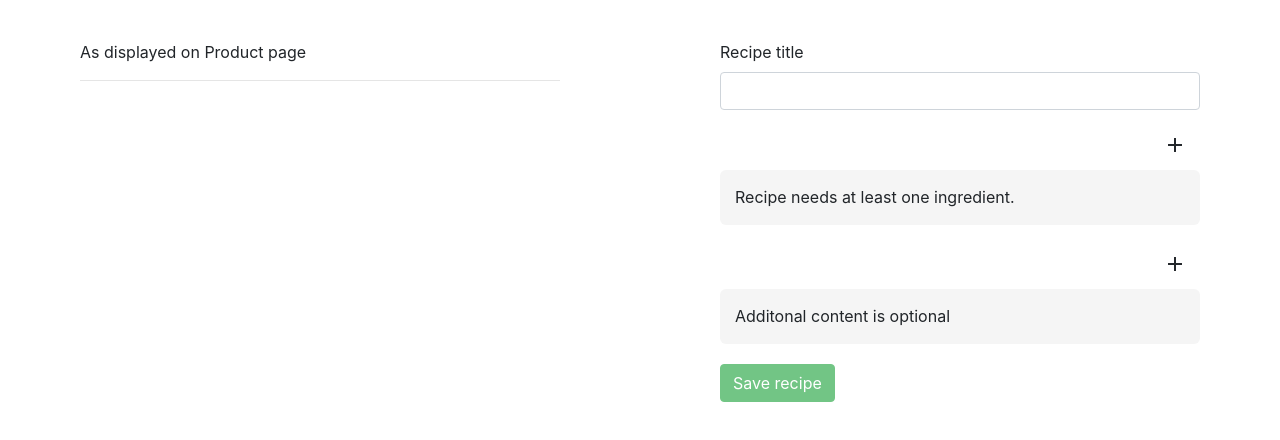
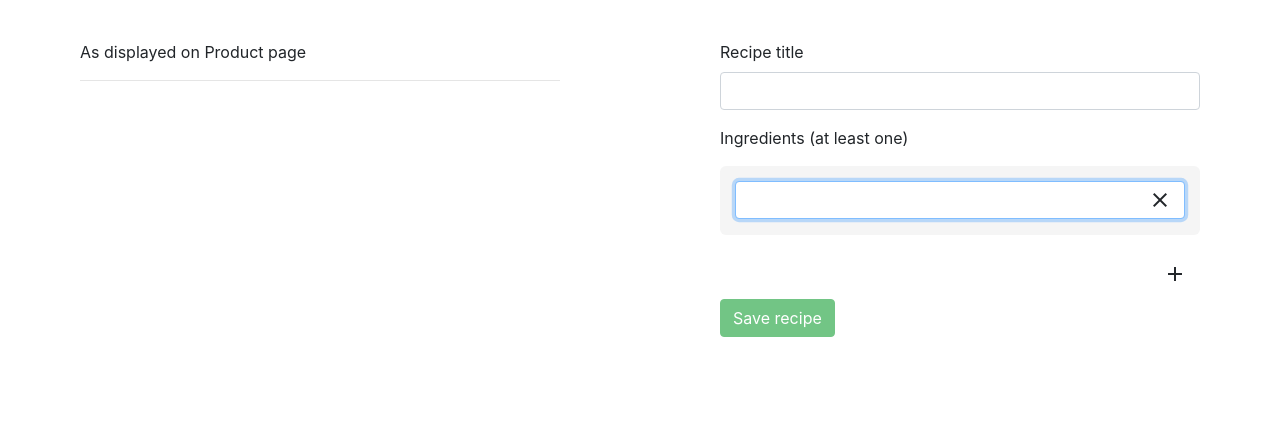
Before and after one commit to Gunzalez/recipe-builder, a React (Create React App) app: page / in a window 1280 px wide. Shown: the top 440 px of the page. Built offline with nearby package versions, Linux system fonts and the light colour scheme.

Commit message:
Improving list widget

```diff
--- a/src/components/Ingredient/Ingredient.js
+++ b/src/components/Ingredient/Ingredient.js
@@ -1,6 +1,6 @@
 import React from 'react';
 
-const ingredient = ({ dataKey, ingredient, removeIngredient }) => {
+const ingredient = ({ dataKey, ingredient, removeIngredient, inputKeyDowned, inputPastedInto }) => {
     return (
         <div className='form-group'>
             <div className='ingredient-row'>
@@ -8,15 +8,19 @@ const ingredient = ({ dataKey, ingredient, removeIngredient }) => {
                 <input type='text'
                     className='form-control'
                     data-name='ingredient'
-                    defaultValue={ingredient}
-                    data-key={dataKey} />
+                    defaultValue={ ingredient }
+                    onKeyDown={ inputKeyDowned }
+                    onPaste= { inputPastedInto }
+                    data-key={ dataKey }
+                    autoFocus />
 
-                <button className='btn btn-default'
+                <button type='button' className='btn btn-default'
                     onClick={removeIngredient}>
                         <i className="material-icons">clear</i>
                 </button>
 
             </div>
+
         </div>
     );
 }
--- a/src/components/RecipeReader/RecipeReader.js
+++ b/src/components/RecipeReader/RecipeReader.js
@@ -2,7 +2,7 @@ import React from 'react';
 
 const reciperReader = (props) => {
 
-    const { recipe: { name, ingredients, additionalContent }} = props;
+    const { recipe: { name, ingredients }} = props;
 
     return (
         <div className={'reader'}>
@@ -20,17 +20,6 @@ const reciperReader = (props) => {
                     })}
                 </ul>
 
-                { additionalContent.map((content, idx) => {
-                    const { text, body } = content;
-                    return (
-                        <div key={idx}
-                            className='additional-content'>
-                                <h4>{ text }</h4>
-                                <p>{ body }</p>
-                        </div>
-                    )
-                })}
-
             </article>
 
         </div>
--- a/src/containers/RecipeBuilder/RecipeBuilder.js
+++ b/src/containers/RecipeBuilder/RecipeBuilder.js
@@ -1,33 +1,21 @@
 import React, { Component } from 'react';
 import ReciperReader from '../../components/RecipeReader/RecipeReader';
 import Ingredient from '../../components/Ingredient/Ingredient';
-import AdditionalContent from '../../components/AdditionalContent/AdditionalContent';
 
 class RecipeBuilder extends Component {
 
     state = {
         name: '',
-        ingredients: [],
-        additionalContent: []
+        ingredients: []
     }
 
     addIngredient = () => {
+        console.log('Adds ingredient');
         this.setState({ ingredients: [
+            ...this.state.ingredients,
             {
                 key: Date.now(),
                 text: ''
-            },
-            ...this.state.ingredients]
-        });
-    }
-
-    addAdditionalContentHandler = () => {
-        this.setState({ additionalContent: [
-            ...this.state.additionalContent,
-            {
-                key: Date.now(),
-                title: '',
-                body: ''
             }]
         });
     }
@@ -51,28 +39,6 @@ class RecipeBuilder extends Component {
                 })
                 this.setState({ ingredients });
                 break;
-            case 'title':
-                const additionalContent = this.state.additionalContent.map(content => {
-                    if(content.key.toString() === e.target.dataset.key.toString()){
-                        content.text = e.target.value;
-                        return content
-                    } else {
-                        return content;
-                    }
-                })
-                this.setState({ additionalContent });
-                break;
-            case 'body':
-                const updatedAdditionalContent = this.state.additionalContent.map(content => {
-                    if(content.key.toString() === e.target.dataset.key.toString()){
-                        content.body = e.target.value;
-                        return content
-                    } else {
-                        return content;
-                    }
-                })
-                this.setState({ additionalContent: updatedAdditionalContent });
-                break;
             default:
                 this.setState({ [identifier]: e.target.value });
                 break;
@@ -80,6 +46,7 @@ class RecipeBuilder extends Component {
     }
 
     removeItemHandler = (key, itemType) => {
+        console.log(itemType);
         switch(itemType){
             case 'ingredient':
                 {
@@ -111,16 +78,39 @@ class RecipeBuilder extends Component {
         console.log(this.state);
     }
 
+    componentDidMount() {
+        if(!this.state.ingredients.length){
+            this.addIngredient();
+        }
+    };
+
+    keyDownHandler = (e) => {
+        var keynum;
+        if(window.event) { // IE
+            keynum = e.keyCode;
+        } else if(e.which){ // Netscape/Firefox/Opera
+            keynum = e.which;
+        }
+        if(keynum === 13){
+            this.addIngredient();
+        }
+    }
+
+    inputPasteHandler = () => {
+        console.log('Deep');
+    }
+
     render() {
 
         const { state: {
-                name, ingredients, additionalContent
+                name, ingredients
             },
             formSubmitHandler,
             formChangeHandler,
             removeItemHandler,
+            inputPasteHandler,
+            keyDownHandler,
             addIngredient,
-            addAdditionalContentHandler,
             canBeSubmit,
             saveRecipe
         } = this;
@@ -133,20 +123,10 @@ class RecipeBuilder extends Component {
                     key={key}
                     dataKey={key}
                     ingredient={text}
-                    removeIngredient={ () => { removeItemHandler(key,'ingredient')} } />
-            })
-        }
-
-        let additionalContentList = <p>Additonal content is optional</p>;
-        if(additionalContent.length){
-            additionalContentList = additionalContent.map( content => {
-                const  { key, title, body } = content;
-                return <AdditionalContent
-                    key={key}
-                    dataKey={key}
-                    title={title}
-                    body={body}
-                    removeContent={ () => { removeItemHandler(key,'content')} } />
+                    inputPastedInto={ inputPasteHandler }
+                    inputKeyDowned={(e) => { keyDownHandler(e) }}
+                    removeIngredient={() => { removeItemHandler(key,'ingredient')}}
+                    />
             })
         }
 
@@ -165,29 +145,19 @@ class RecipeBuilder extends Component {
                             defaultValue={name} />
                         </div>
 
+                        <p>Ingredients (at least one)</p>
+                        <fieldset>
+                            { ingredientsList }
+                        </fieldset>
+
                         <div className='text-right'>
-                            <button className='btn btn-default'
+                            <button type='button' className='btn btn-default'
                                 onClick={addIngredient}>
                                     <i className="material-icons">add</i>
                             </button>
                         </div>
 
-                        <fieldset>
-                            { ingredientsList }
-                        </fieldset>
-
-                        <div className='text-right'>
-                            <button className='btn btn-default'
-                                onClick={addAdditionalContentHandler}>
-                                    <i className="material-icons">add</i>
-                            </button>
-                        </div>
-
-                        <fieldset>
-                            { additionalContentList }
-                        </fieldset>
-
-                        <button className={'btn btn-success'}
+                        <button type='submit' className={'btn btn-success'}
                             onClick={ saveRecipe }
                             disabled={ canBeSubmit() }>Save recipe</button>
 
```
